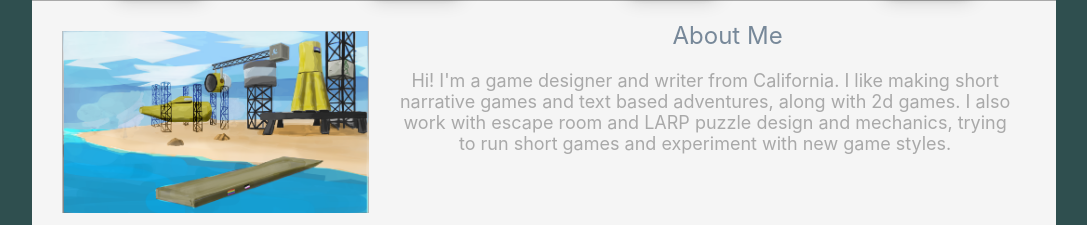
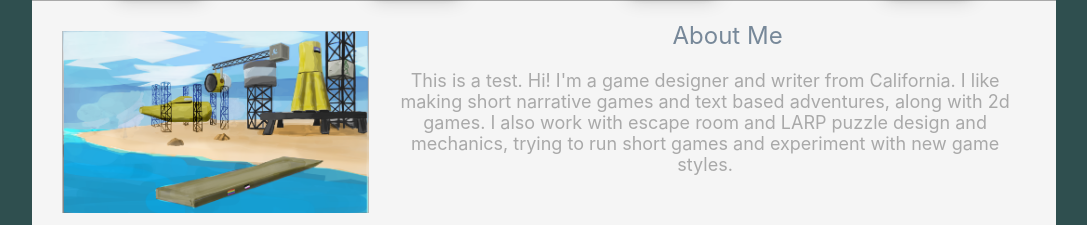
Before and after one commit to vizdom/updated-portfolio, a React (Create React App) app: page / in a window 1280 px wide. Shown: the part 420-645 px from the top of the page, without its empty margins (96-1183 px from the left). Built offline with nearby package versions, Linux system fonts and the light colour scheme.

Commit message:
testing.

```diff
--- a/src/App.tsx
+++ b/src/App.tsx
@@ -16,7 +16,7 @@ function App() {
         <div className={"page_content"}>
             <MenuBar></MenuBar>
             <ImageLeft imgSrc={Island} alt={"Concept art of submarine construction on an island."} title={"About Me"}
-                       text={"Hi! I'm a game designer and writer from California. I like making short narrative games " +
+                       text={"This is a test. Hi! I'm a game designer and writer from California. I like making short narrative games " +
                            "and text based adventures, along with 2d games. I also work with escape room and LARP puzzle " +
                            "design and mechanics, trying to run short games and experiment with new game styles."
             }></ImageLeft>
```
